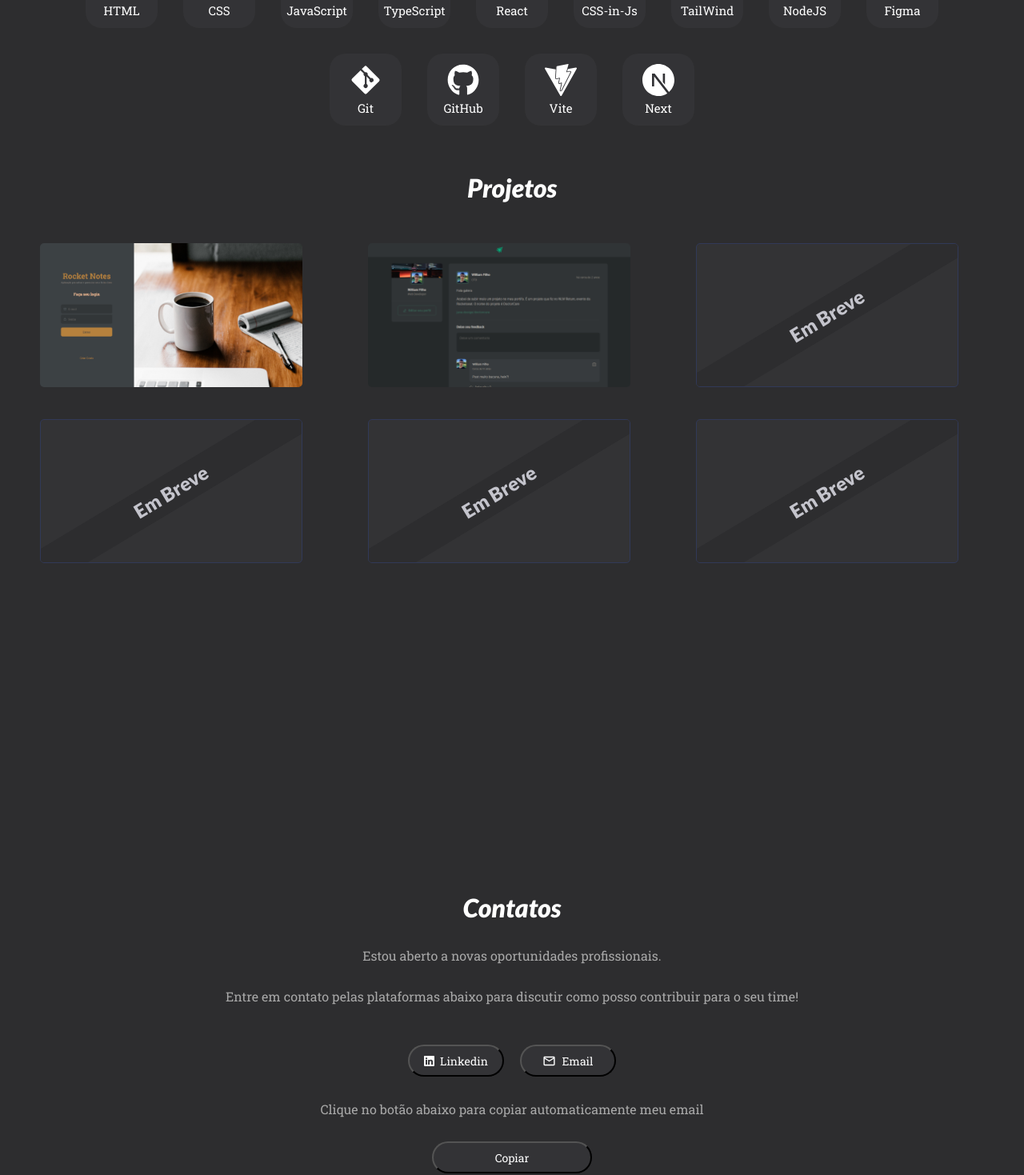
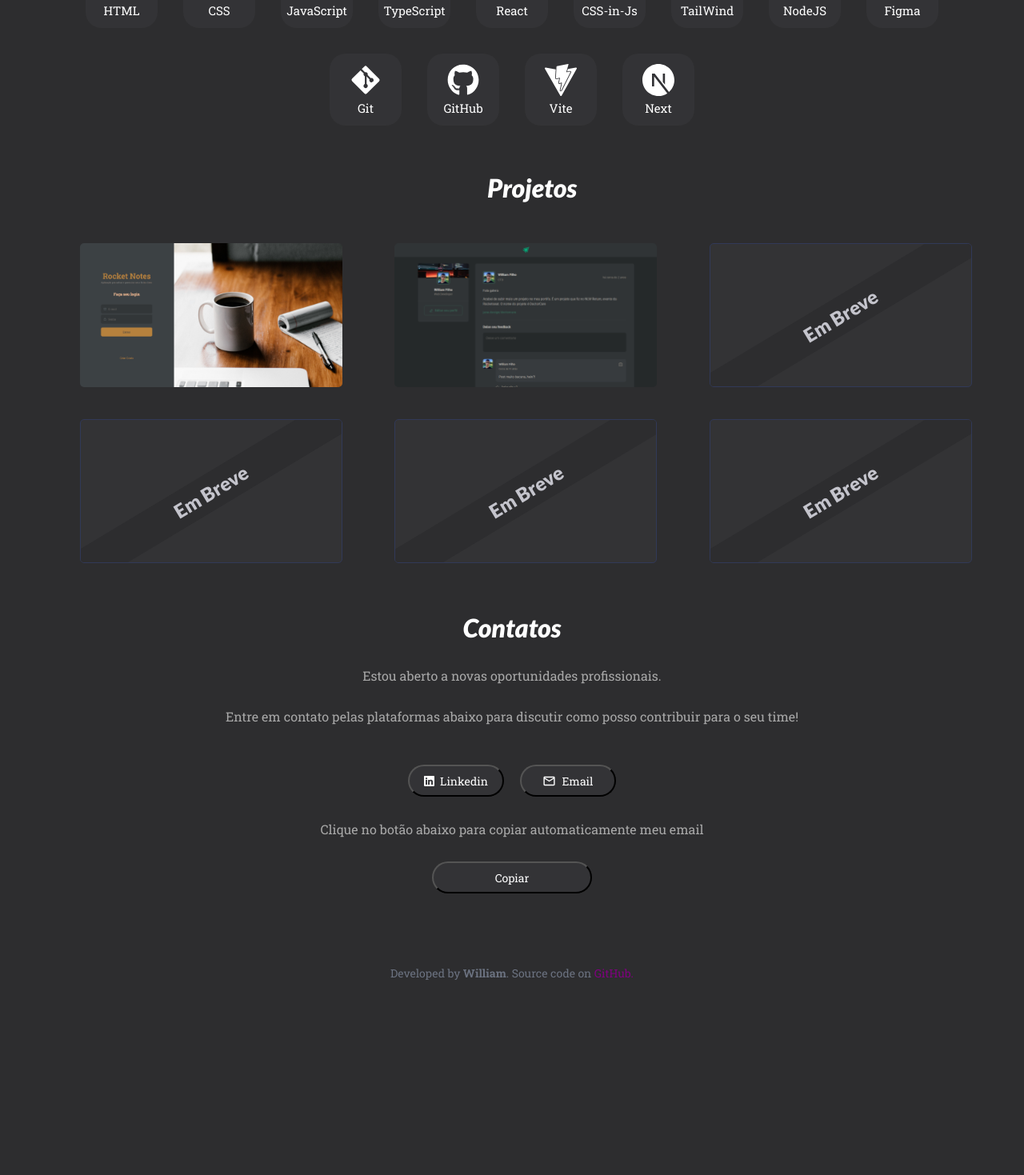
Before and after one commit to WilliamFilh0/Portfolio, a React (Vite) app: page / in a window 1280 px wide. Shown: the part 1064-2533 px from the top of the page at 80% size. After the commit the page ends 2310 px from the top, so only its background shows below. Built offline with nearby package versions, Linux system fonts and the light colour scheme.

Commit message:
feat: Improving the responsiveness of the projects

```diff
--- a/src/components/ContactArea/styles.js
+++ b/src/components/ContactArea/styles.js
@@ -10,7 +10,33 @@ export const ContactSectionContainer = styled.div`
   margin-bottom: 2.5rem; //Tirar depois
 
   @media (max-width: 1440px) {
-    padding-top: 80px;
+    padding-top: 60px;
+  }
+
+  @media (max-width: 1366px) {
+    /* background-color: blanchedalmond; */
+  }
+
+  @media (max-width: 1050px) {
+    /* background-color: blue; */
+  }
+
+  @media (max-width: 1024px) {
+    /* background-color: orange; */
+  }
+
+  @media (max-width: 870px) {
+    /* background-color: white; */
+    margin-top: 180px;
+    /* margin-top: 40px; */
+  }
+
+  @media (max-width: 750px) {
+    /* background-color: aqua; */
+  }
+
+  @media (max-width: 550px) {
+    /* background-color: blueviolet; */
   }
 `;
 
--- a/src/components/Projects/styles.js
+++ b/src/components/Projects/styles.js
@@ -8,10 +8,9 @@ export const ProjectsContainer = styled.div`
 
   @media (max-width: 1440px) {
     padding-top: 1.25rem;
-  }
+    height: 470px;
 
-  @media (max-width: 750px) {
-    height: 1270px;
+    margin-left: 50px; //Centralizar
   }
 
   @media (max-width: 870px) {
@@ -19,6 +18,15 @@ export const ProjectsContainer = styled.div`
     justify-content: center;
     align-items: center;
     flex-direction: column;
+    /* padding-top: 300px; */
+    height: 720px;
+    padding-top: 30px;
+    /* background-color: red; */
+  }
+
+  @media (max-width: 750px) {
+    height: 1270px;
+    /* background-color: blueviolet; */
   }
 `;
 
@@ -86,7 +94,7 @@ export const Container = styled.div`
 
     margin-left: 0;
 
-    /* background-color: white; */
+    /* background-color: black; */
 
     /* background-color: red; */
     grid-template-columns: 1fr 1fr;
```
